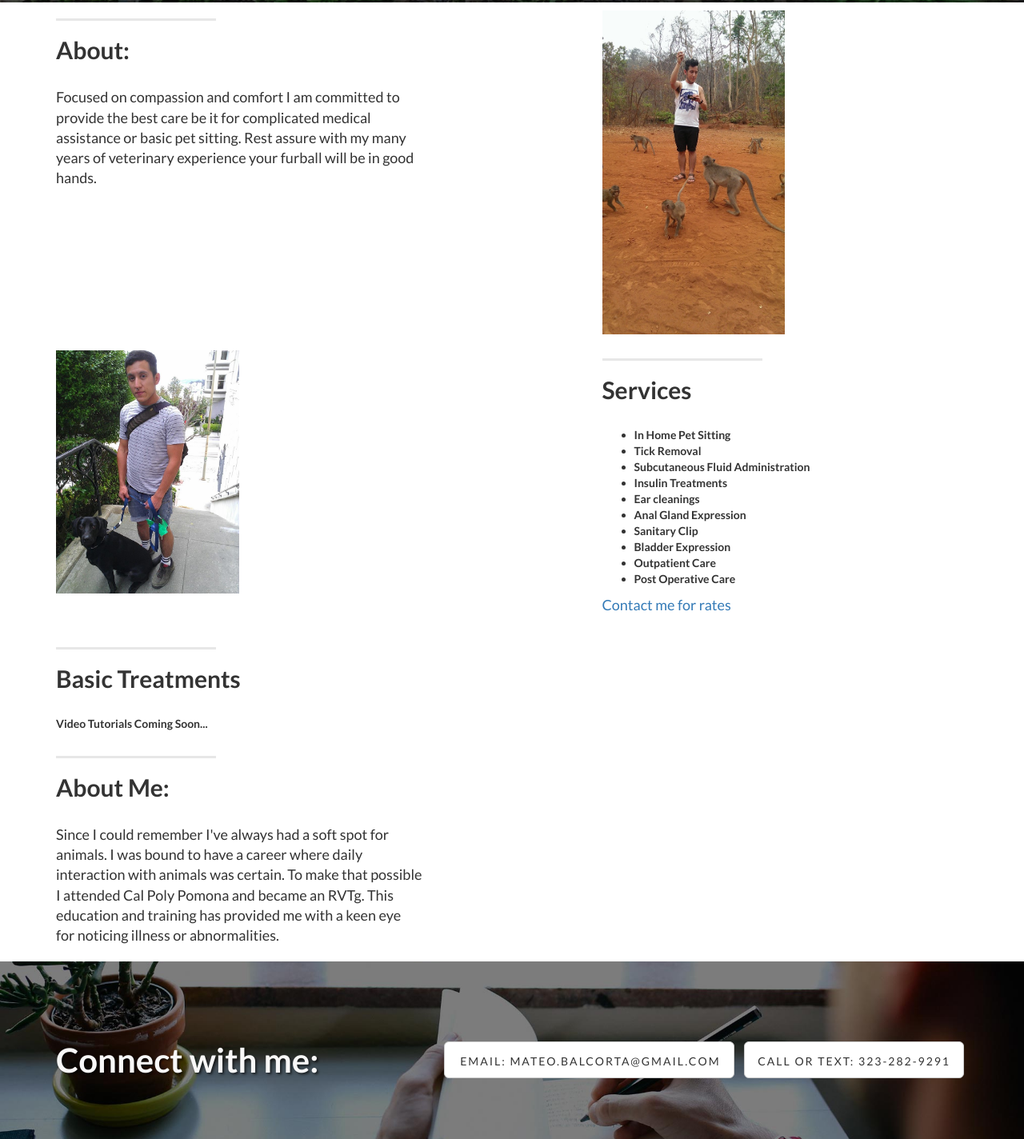
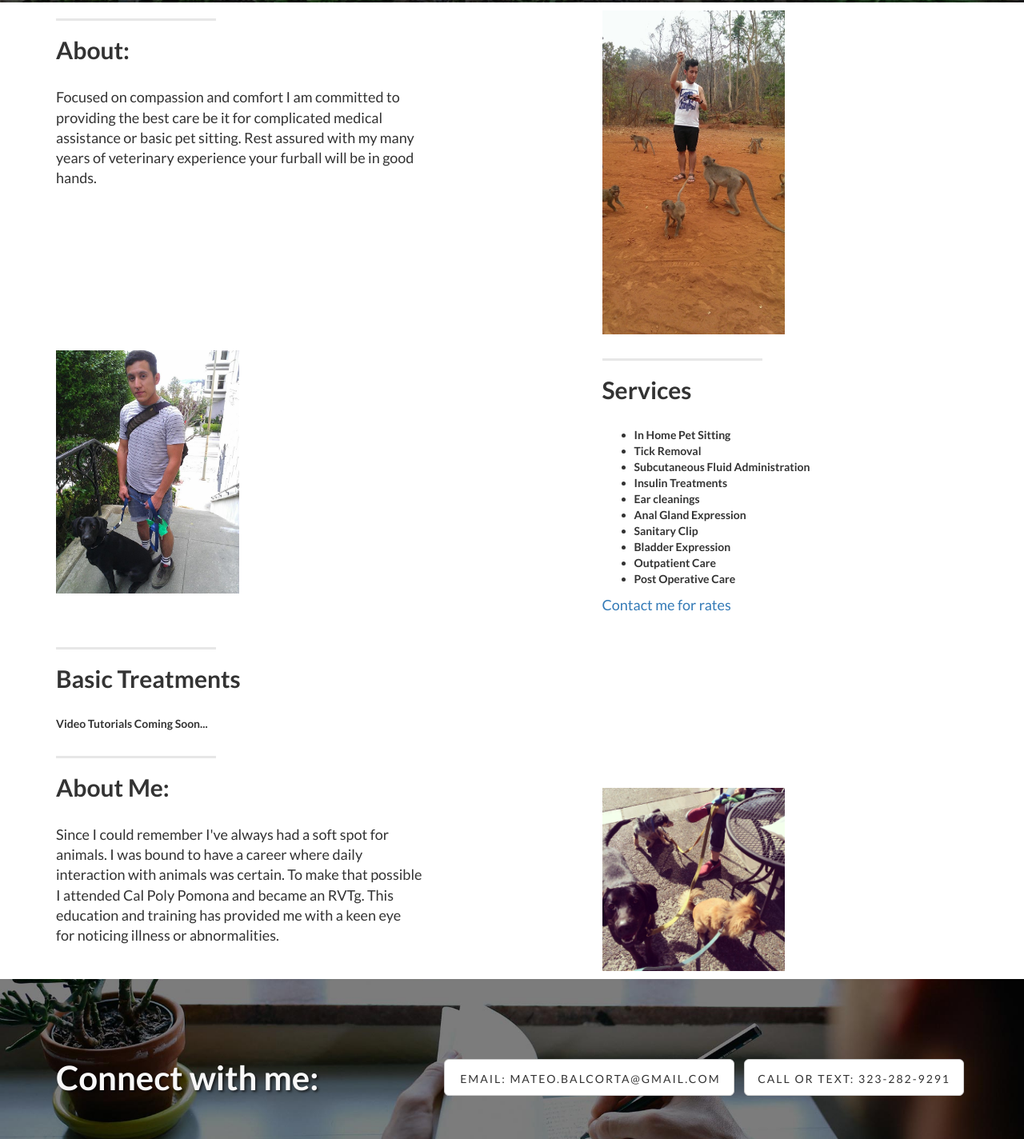
Before and after one commit to mateospetcare/mateospetcare.github.io, a plain HTML site: page index.html in a window 1280 px wide. Shown: the part 774-2198 px from the top of the page at 80% size. Drawn offline with Linux system fonts and the light colour scheme.

Commit message:
fix text in about

```diff
--- a/index.html
+++ b/index.html
@@ -114,7 +114,7 @@
                 <div class="clearfix"></div>
                 <h2 class="section-heading">About:</h2>
                 <p class="lead">
-                    Focused on compassion and comfort I am committed to provide the best care be it for complicated medical assistance or basic pet sitting. Rest assure with my many years of veterinary experience your furball will be in good hands.
+                    Focused on compassion and comfort I am committed to providing the best care be it for complicated medical assistance or basic pet sitting. Rest assured with my many years of veterinary experience your furball will be in good hands.
                 </p>
             </div>
             <div class="col-lg-5 col-lg-offset-2 col-sm-6">
@@ -178,9 +178,9 @@
                 Since I could remember I've always had a soft spot for animals. I was bound to have a career where daily interaction with animals was certain. To make that possible I attended Cal Poly Pomona and became an RVTg. This education and training has provided me with a keen eye for noticing illness or abnormalities.
                 </p>
             </div>
-<!--                 <div class="col-lg-5 col-lg-offset-2 col-sm-6">
+                <div class="col-lg-5 col-lg-offset-2 col-sm-6">
                     <img id="dogwalk" class="img-responsive" src="img/pupwalk.jpg" alt="">
-                </div> -->
+                </div>
         </div>
         <!-- /.container -->
 
```
